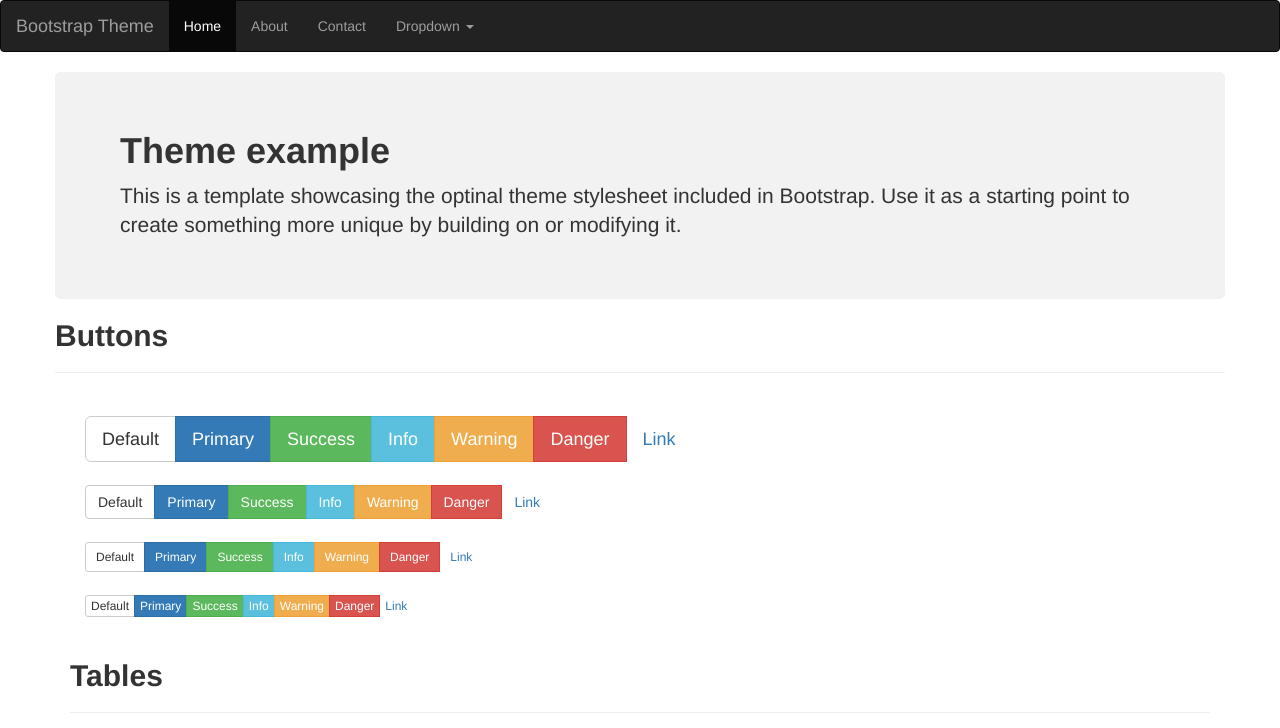
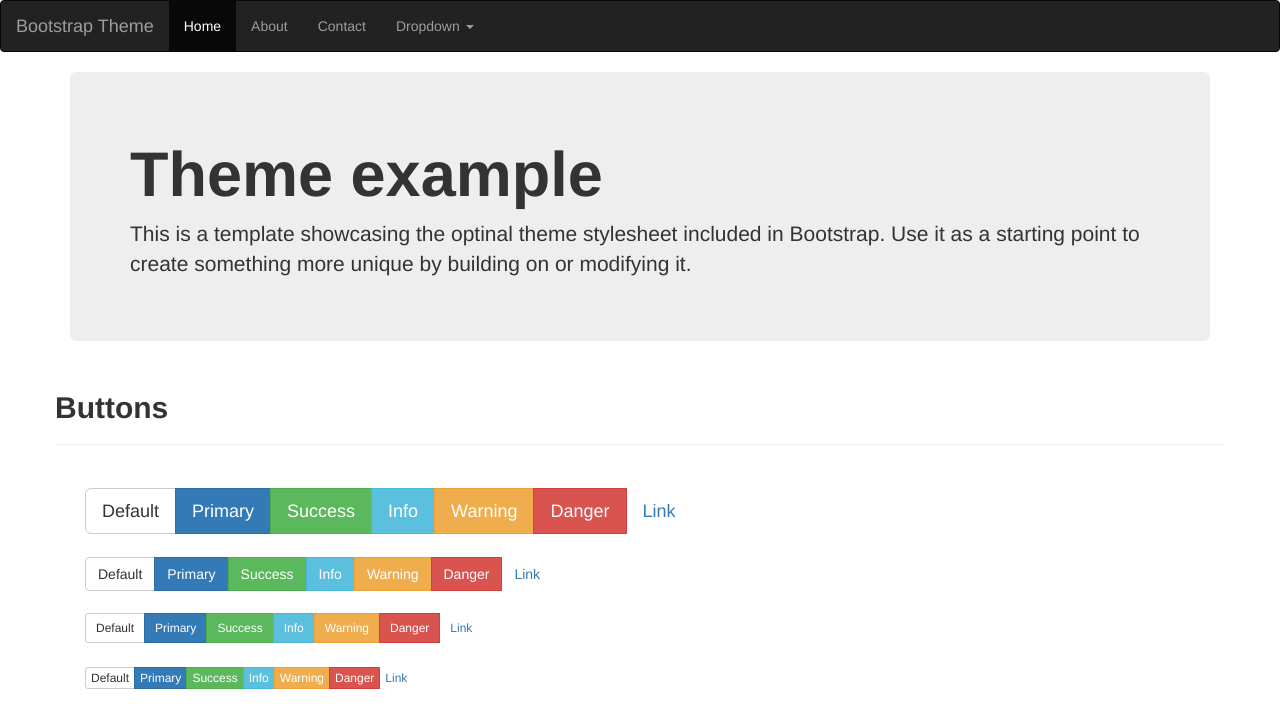
Before and after one commit to ValeritaPaz/ejercicio-bootstrap, a plain HTML site: page index.html in a window 1280 px wide. Shown: the top 728 px of the page. Drawn offline with nearby package versions, Linux system fonts and the light colour scheme.

Commit message:
modificado

```diff
--- a/assets/css/main.css
+++ b/assets/css/main.css
@@ -1,9 +1,3 @@
-.example {
-	border: 1px solid #F2F2F2;
-	border-radius: 5px;
-	background-color: #F2F2F2;
-	padding: 3% 5%;
-}
 .spacing {
 	margin: 2% 0;
 }
--- a/index.html
+++ b/index.html
@@ -47,11 +47,13 @@
 </nav>
 </header>
 <section class="theme-example">
-	<div class="container example">
+	<div class="container">
+    <div class="jumbotron">
   		<div class="row">
   			<div class="col-lg-12 col-md-12 col-sm-12 col-xs-12">
   				<h1 class="title-theme"><strong>Theme example</strong></h1>
   				<p class="parragraph-template lead">This is a template showcasing the optinal theme stylesheet included in Bootstrap. Use it as a starting point to create something more unique by building on or modifying it.</p>
+  			</div>
   		</div>
     </div>
 	</div>
```
Lines whose indentation alone changed are shown as unchanged.
